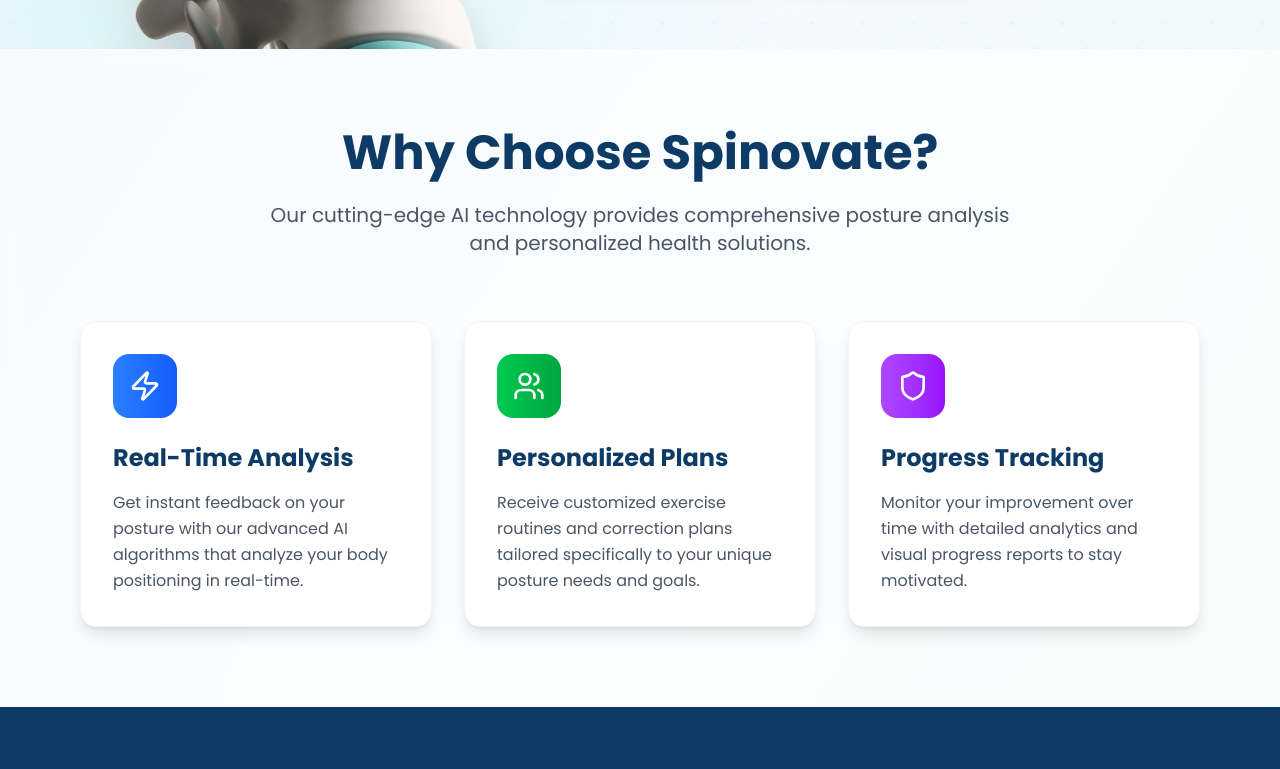
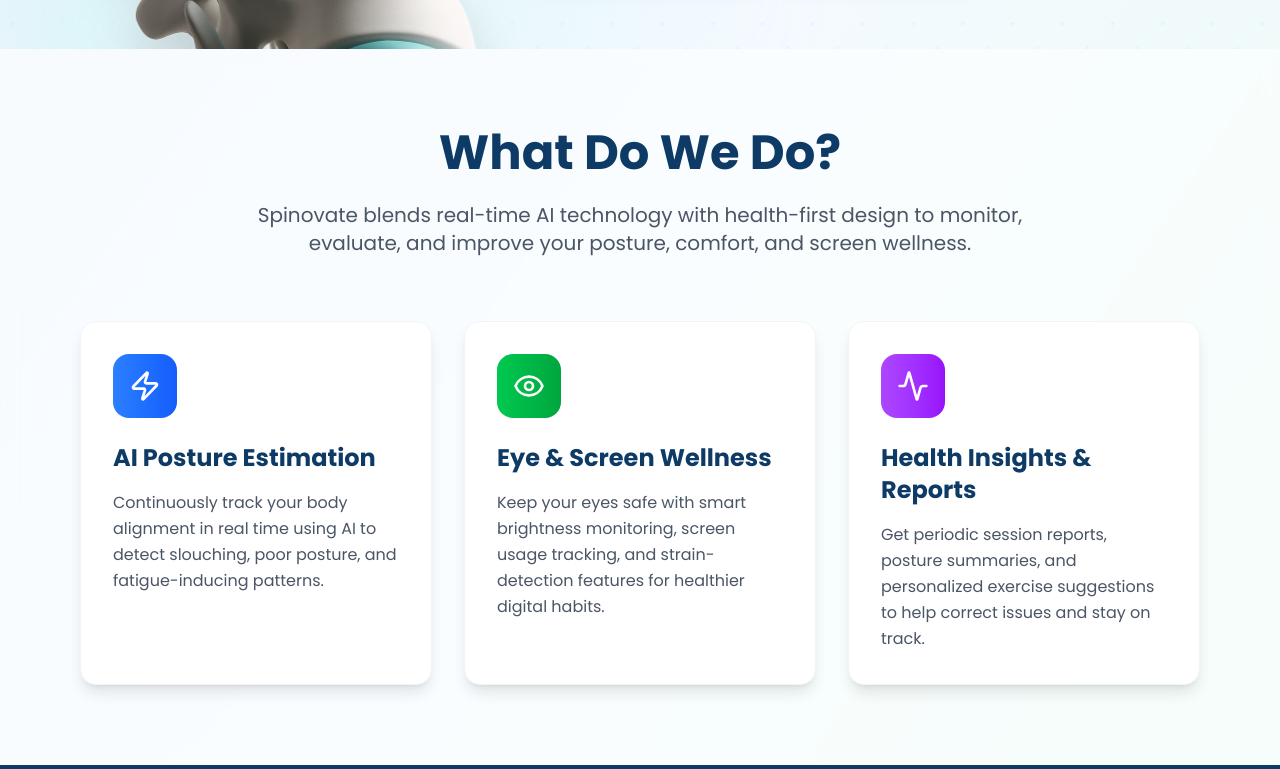
Before and after one commit to santoshyadav-29/Tech_Tacticos_Spinovate, a Next.js app in the folder frontend/: page / in a window 1280 px wide. Shown: the part 720-1489 px from the top of the page. Built offline with nearby package versions, Linux system fonts and the light colour scheme.

Commit message:
fix: correct focal length and update healthy angle ranges in configuration

```diff
--- a/frontend/app/page.tsx
+++ b/frontend/app/page.tsx
@@ -1,12 +1,12 @@
 import Image from "next/image"
 import Link from "next/link"
-import { Zap, Users, Shield } from "lucide-react"
+import { Zap, Users, Shield, Eye, Activity} from "lucide-react"
 
 export default function Home() {
   return (
     <div className="min-h-100% flex flex-col bg-gradient-to-br from-[#eaf3fb] via-[#f4faff] to-[#eafaf1] font-sans">
       {/* Navbar/Header */}
-      <header className="w-full flex justify-between items-center px-4 md:px-8 py-4 bg-white/90 backdrop-blur-md shadow-lg border-b border-white/20 relative z-20 sticky top-0">
+      <header className="w-full flex justify-between items-center px-4 md:px-8 py-4 border-b border-white/20 relative z-20 sticky top-0">
         <div className="flex items-center gap-3">
           <div className="relative">
             <span className="bg-gradient-to-br from-[#27a1ff] to-[#1e90ff] rounded-full w-12 h-12 flex items-center justify-center text-xl font-bold text-white shadow-lg">
@@ -221,9 +221,9 @@ export default function Home() {
       <section id="features" className="py-20 bg-white/50 backdrop-blur-sm">
         <div className="max-w-6xl mx-auto px-4">
           <div className="text-center mb-16">
-            <h2 className="text-4xl md:text-5xl font-bold text-[#0d3b66] mb-6">Why Choose Spinovate?</h2>
+            <h2 className="text-4xl md:text-5xl font-bold text-[#0d3b66] mb-6">What Do We Do?</h2>
             <p className="text-xl text-gray-600 max-w-3xl mx-auto">
-              Our cutting-edge AI technology provides comprehensive posture analysis and personalized health solutions.
+              Spinovate blends real-time AI technology with health-first design to monitor, evaluate, and improve your posture, comfort, and screen wellness.
             </p>
           </div>
 
@@ -232,37 +232,35 @@ export default function Home() {
               <div className="w-16 h-16 bg-gradient-to-r from-blue-500 to-blue-600 rounded-2xl flex items-center justify-center mb-6 group-hover:scale-110 transition-transform">
                 <Zap className="w-8 h-8 text-white" />
               </div>
-              <h3 className="text-2xl font-bold text-[#0d3b66] mb-4">Real-Time Analysis</h3>
+              <h3 className="text-2xl font-bold text-[#0d3b66] mb-4">AI Posture Estimation</h3>
               <p className="text-gray-600 leading-relaxed">
-                Get instant feedback on your posture with our advanced AI algorithms that analyze your body positioning
-                in real-time.
+                Continuously track your body alignment in real time using AI to detect slouching, poor posture, and fatigue-inducing patterns.
               </p>
             </div>
 
             <div className="group p-8 rounded-2xl bg-white shadow-lg hover:shadow-2xl transition-all duration-300 transform hover:-translate-y-2 border border-gray-100">
               <div className="w-16 h-16 bg-gradient-to-r from-green-500 to-green-600 rounded-2xl flex items-center justify-center mb-6 group-hover:scale-110 transition-transform">
-                <Users className="w-8 h-8 text-white" />
+                <Eye className="w-8 h-8 text-white" />
               </div>
-              <h3 className="text-2xl font-bold text-[#0d3b66] mb-4">Personalized Plans</h3>
+              <h3 className="text-2xl font-bold text-[#0d3b66] mb-4">Eye & Screen Wellness</h3>
               <p className="text-gray-600 leading-relaxed">
-                Receive customized exercise routines and correction plans tailored specifically to your unique posture
-                needs and goals.
+                Keep your eyes safe with smart brightness monitoring, screen usage tracking, and strain-detection features for healthier digital habits.
               </p>
             </div>
 
             <div className="group p-8 rounded-2xl bg-white shadow-lg hover:shadow-2xl transition-all duration-300 transform hover:-translate-y-2 border border-gray-100">
               <div className="w-16 h-16 bg-gradient-to-r from-purple-500 to-purple-600 rounded-2xl flex items-center justify-center mb-6 group-hover:scale-110 transition-transform">
-                <Shield className="w-8 h-8 text-white" />
+                <Activity className="w-8 h-8 text-white" />
               </div>
-              <h3 className="text-2xl font-bold text-[#0d3b66] mb-4">Progress Tracking</h3>
+              <h3 className="text-2xl font-bold text-[#0d3b66] mb-4">Health Insights & Reports</h3>
               <p className="text-gray-600 leading-relaxed">
-                Monitor your improvement over time with detailed analytics and visual progress reports to stay
-                motivated.
+                Get periodic session reports, posture summaries, and personalized exercise suggestions to help correct issues and stay on track.
               </p>
             </div>
           </div>
         </div>
       </section>
+
 
       {/* Footer */}
       <footer className="bg-[#0d3b66] text-white py-16">
--- a/frontend/components/AngleStats.tsx
+++ b/frontend/components/AngleStats.tsx
@@ -1,12 +1,12 @@
 import React from "react";
 
 const healthyRanges: Record<string, [number, number]> = {
-  Cervical: [0, 35],
-  T1Slope: [0, 50],
-  UpperThoracic: [145, 158],
-  MidLowerThoracic: [153, 156],
+  Cervical: [25, 34],
+  T1Slope: [30, 50],
+  UpperThoracic: [140, 158],
+  MidLowerThoracic: [154, 155.5],
   T8T12L3: [175, 180.5],
-  LumbarLordosis: [170,174],
+  LumbarLordosis: [170, 174],
 };
 
 const vertebraKeys = [
```
Also changed, not shown: 1 other file (tests, documents, lock files or other folders).
